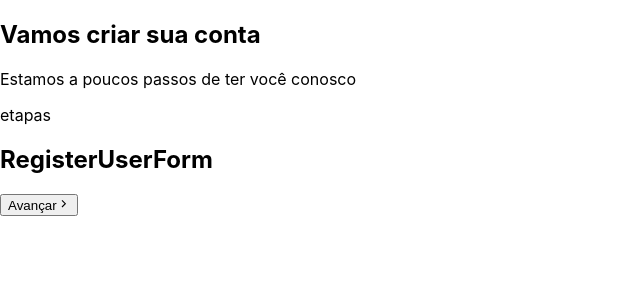
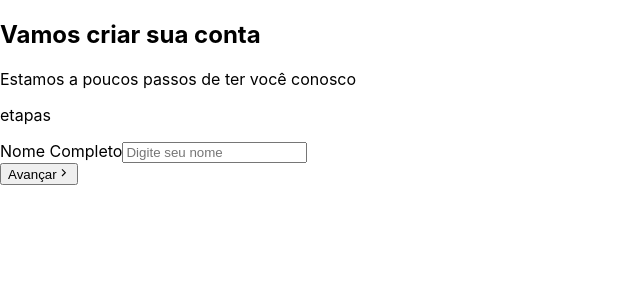
Before and after one commit to ICEI-PUC-Minas-PMV-ADS/pmv-ads-2023-2-e4-proj-infra-t6-puc-banking, a React (Create React App) app in the folder src/Web/puc-banking/: page / in a window 1280 px wide. Shown: the top 300 px of the page, without its empty margins (0-640 px from the left). Built offline with nearby package versions, Linux system fonts and the light colour scheme.

Commit message:
Começando Jsx estrutural do form UserRegister

```diff
--- a/src/Web/puc-banking/src/Components/RegisterUserForm.js
+++ b/src/Web/puc-banking/src/Components/RegisterUserForm.js
@@ -3,7 +3,10 @@ import React from "react";
 const RegisterUserForm = () => {
     return (
         <div>
-            <h2>RegisterUserForm</h2>
+            <div className="form-control">
+                <label htmlFor="name">Nome Completo</label>
+                <input type="text" name="text" id="name" placeholder="Digite seu nome" required></input>
+            </div>
         </div>
     )
 }
```
